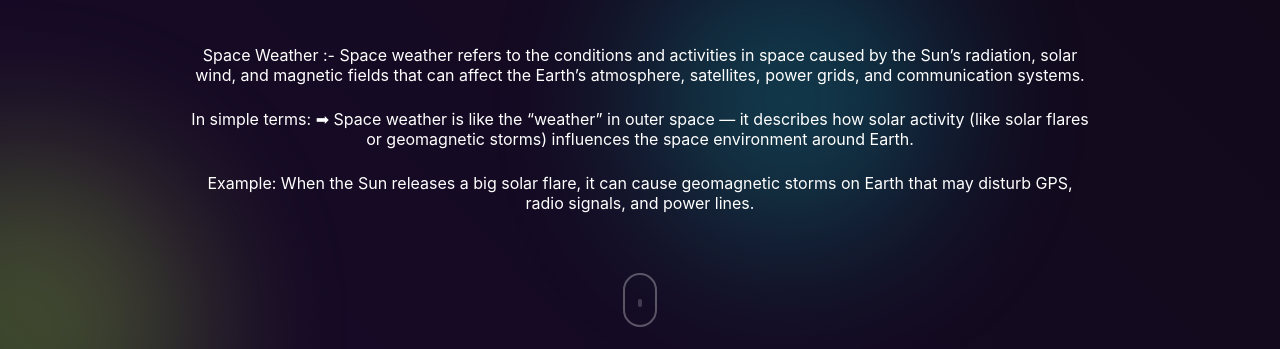
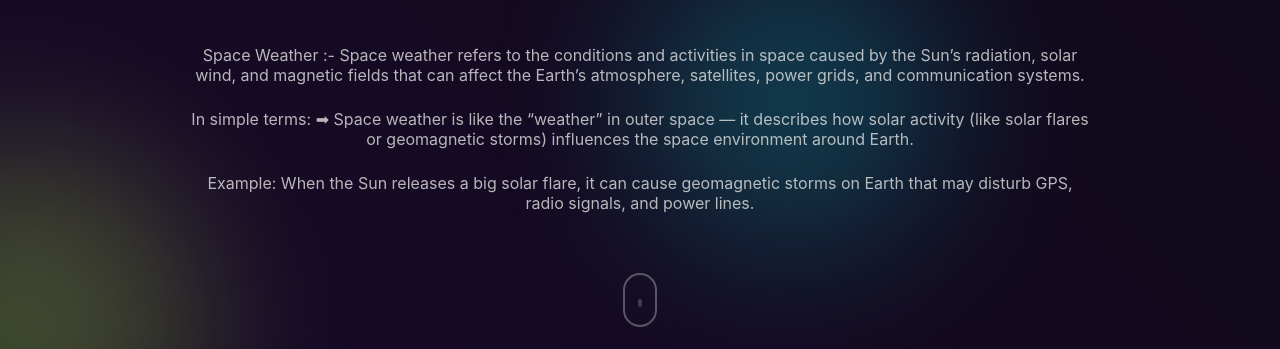
Before and after one commit to kunalnirmalkar/nasa-project, a plain HTML site: page index.html in a window 1280 px wide. Shown: the part 451-800 px from the top of the page. Drawn offline with Linux system fonts and the light colour scheme.

Commit message:
Update index.html
Update

```diff
--- a/index.html
+++ b/index.html
@@ -353,11 +353,11 @@
             <h1>Explore Stories of People with Us</h1>
             <p class="subtitle">Space weather comes from the Sun and makes magical things like auroras. Let’s explore fun stories of how it affects Earth and people like us!</p>
             <div class="cta-buttons">
-                <p>Space Weather :- Space weather refers to the conditions and activities in space caused by the Sun’s radiation, solar wind, and magnetic fields that can affect the Earth’s atmosphere, satellites, power grids, and communication systems.</p>
+                <p style="color: rgba(225, 225, 225, 0.8)">Space Weather :- Space weather refers to the conditions and activities in space caused by the Sun’s radiation, solar wind, and magnetic fields that can affect the Earth’s atmosphere, satellites, power grids, and communication systems.</p>
 
-                <p>In simple terms: ➡ Space weather is like the “weather” in outer space — it describes how solar activity (like solar flares or geomagnetic storms) influences the space environment around Earth.</p>
+                <p style="color: rgba(225, 225, 225, 0.8)">In simple terms: ➡ Space weather is like the “weather” in outer space — it describes how solar activity (like solar flares or geomagnetic storms) influences the space environment around Earth.</p>
 
-                <p>Example: When the Sun releases a big solar flare, it can cause geomagnetic storms on Earth that may disturb GPS, radio signals, and power lines.</p>
+                <p style="color: rgba(225, 225, 225, 0.8)">Example: When the Sun releases a big solar flare, it can cause geomagnetic storms on Earth that may disturb GPS, radio signals, and power lines.</p>
             </div>
         </div>
         <div class="scroll-indicator"></div>
```
